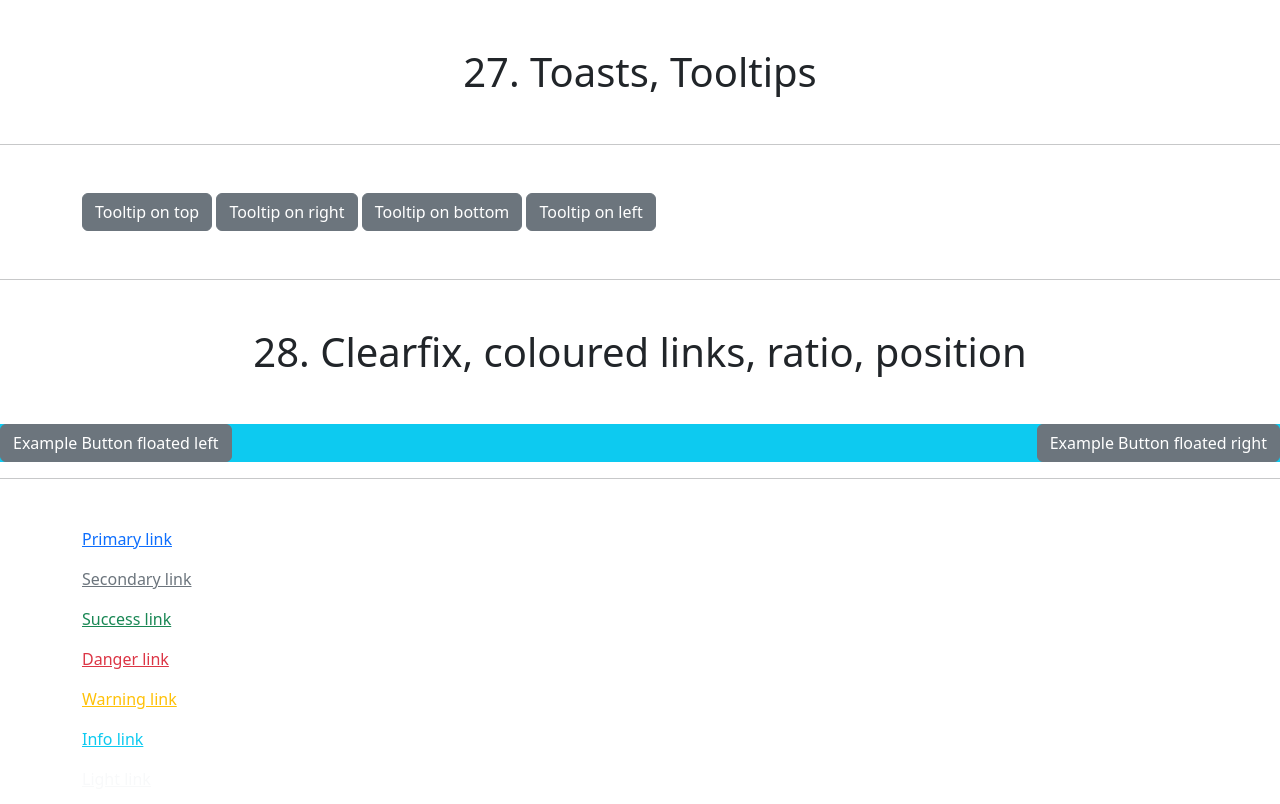
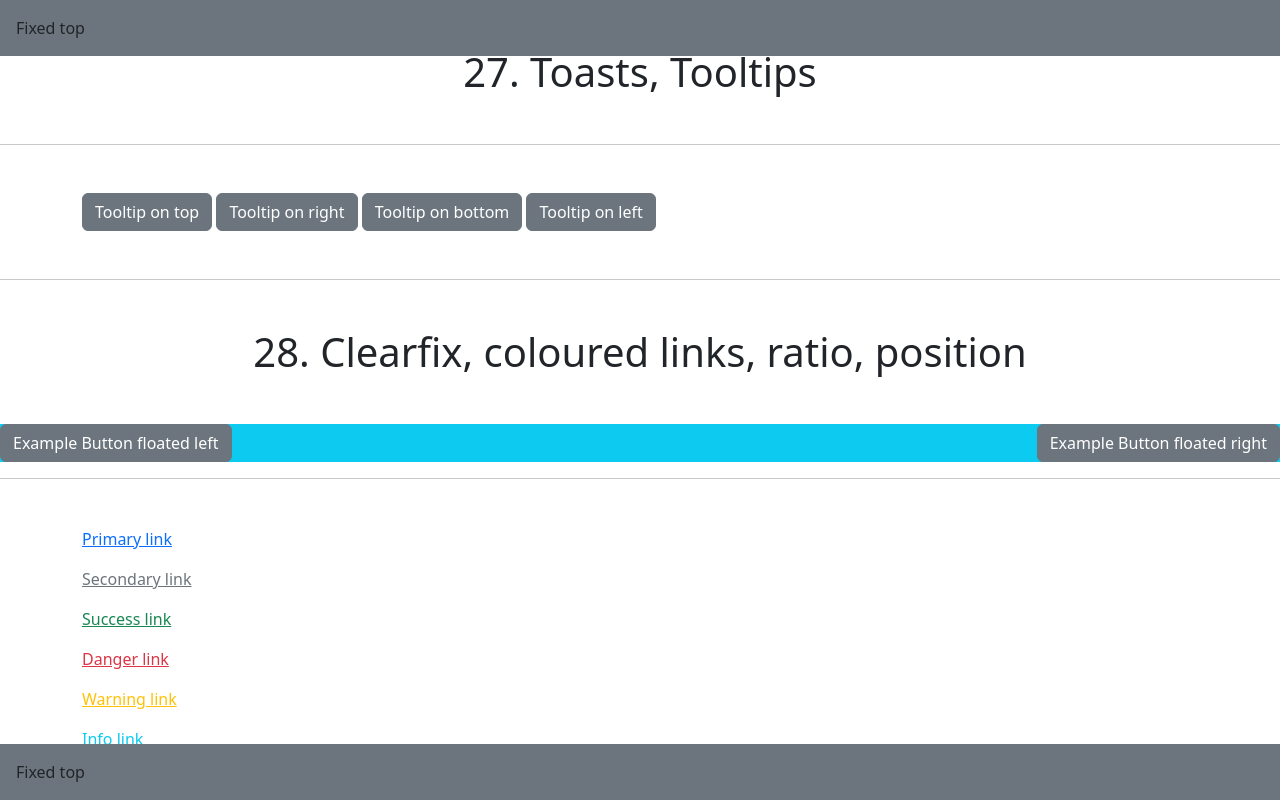
Before and after one commit to HusanSulaymonov/bootstrap_lessons, a plain HTML site: page index4.html in a window 1280 px wide. Shown: the top 804 px of the page. Drawn offline with nearby package versions, Linux system fonts and the light colour scheme.

Commit message:
fixed top and fixed bottom

```diff
--- a/index4.html
+++ b/index4.html
@@ -109,8 +109,10 @@
             </div>
         </div>
 
+        <hr>
 
-
+        <div class="fixed-top bg-secondary p-3">Fixed top</div>
+        <div class="fixed-bottom bg-secondary p-3">Fixed top</div>
 
 
 
```
